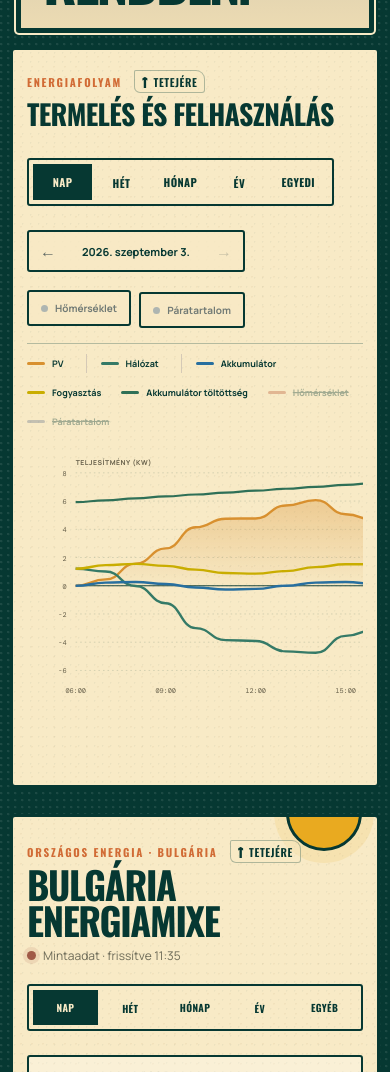
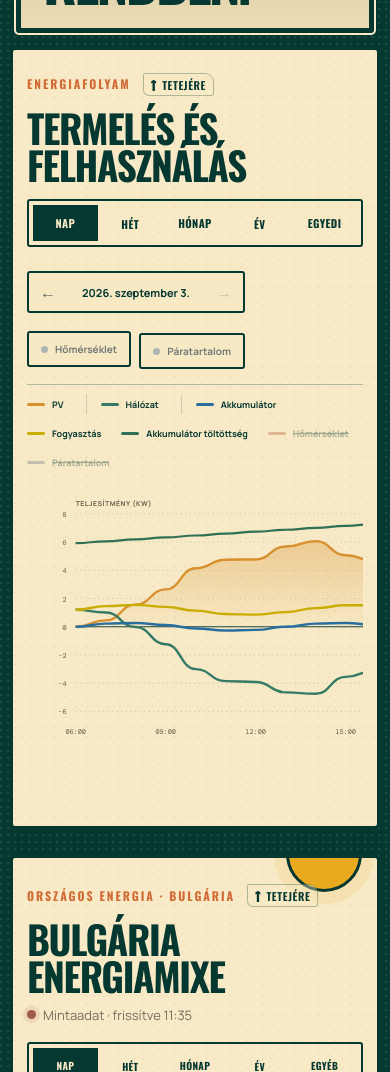
Before and after one commit to pisipite/pasztra-tech, a React (Vite) app: page / in a window 390 px wide. Shown: the part 496-1568 px from the top of the page. Built offline with nearby package versions, Linux system fonts and the light colour scheme; grey boxes are pictures that could not be loaded.

Commit message:
Unify dashboard block headers

```diff
--- a/src/BulgariaEnergyMix.tsx
+++ b/src/BulgariaEnergyMix.tsx
@@ -241,13 +241,13 @@ export function BulgariaEnergyMix({ data }: Props) {
 
   return (
     <article className="bulgaria-mix card" id="energiamix">
-      <div className="bulgaria-mix__head">
-        <div>
+      <div className="bulgaria-mix__head section-header">
+        <div className="section-header__lead">
           <div className="section-kicker"><p className="eyebrow">Országos energia · Bulgária</p><BackToTop /></div>
           <h2>Bulgária energiamixe</h2>
           <p className="bulgaria-mix__freshness"><i className={data.source === "live" ? "is-live" : ""} />{data.source === "live" ? "Élő adat" : "Mintaadat"} · frissítve {new Intl.DateTimeFormat("hu-HU", { hour: "2-digit", minute: "2-digit" }).format(new Date(data.updatedAt))}</p>
         </div>
-        <div className="period-tabs bulgaria-mix__tabs" role="tablist" aria-label="Bulgária energiamix időszaka">
+        <div className="period-tabs bulgaria-mix__tabs section-header__tools" role="tablist" aria-label="Bulgária energiamix időszaka">
           {periods.map((item) => <button key={item.key} role="tab" aria-selected={period === item.key} className={period === item.key ? "active" : ""} onClick={() => { setPeriod(item.key); setAnchor(new Date()); }}>{item.label}</button>)}
         </div>
       </div>
--- a/src/ConsumptionPlanner.tsx
+++ b/src/ConsumptionPlanner.tsx
@@ -223,7 +223,7 @@ export function ConsumptionPlanner({ data }: { data: DashboardData }) {
   }, [baseLoadKw, batterySettings, manualStart, trial]);
 
   if (!forecast || forecast.days.length < 3 || !slots.length) {
-    return <article className="planner-card card" id="fogyasztasi-proba"><div className="section-kicker"><p className="eyebrow">Interaktív próba</p><BackToTop /></div><h2>Fogyasztási próba</h2><p className="planner-empty">A következő 72 órás termelési előrejelzéssel együtt válik elérhetővé.</p></article>;
+    return <article className="planner-card card" id="fogyasztasi-proba"><header className="planner-head section-header"><div className="section-header__lead"><div className="section-kicker"><p className="eyebrow">Interaktív próba</p><BackToTop /></div><h2>Fogyasztási próba</h2><p className="planner-empty">A következő 72 órás termelési előrejelzéssel együtt válik elérhetővé.</p></div></header></article>;
   }
 
   const daySlots = slots.filter((slot) => slot.dayOffset === trial.dayOffset);
@@ -295,13 +295,13 @@ export function ConsumptionPlanner({ data }: { data: DashboardData }) {
 
   return (
     <article className="planner-card card planner-card--simple" id="fogyasztasi-proba">
-      <header className="planner-head">
-        <div>
+      <header className="planner-head section-header">
+        <div className="section-header__lead">
           <div className="section-kicker"><p className="eyebrow">Interaktív próba</p><BackToTop /></div>
           <h2>Honnan jön majd az energia?</h2>
           <p>Egyetlen próba-fogyasztás energiaigényét és időtartamát vizsgálhatod. A blokk mozgatható, a jobb széle pedig kihúzható.</p>
         </div>
-        <button className="planner-auto" onClick={() => setManualStart(undefined)}>Legjobb időpont keresése</button>
+        <button className="planner-auto section-header__tools" onClick={() => setManualStart(undefined)}>Legjobb időpont keresése</button>
       </header>
 
       <div className="planner-simple-inputs">
--- a/src/EnergyAnalytics.tsx
+++ b/src/EnergyAnalytics.tsx
@@ -189,12 +189,12 @@ export function EnergyAnalytics({ data, period, anchor, customStart, customEnd,
   return (
     <article className="energy-analysis card" id="energia">
       <span className="plant-sprout plant-sprout--energy" aria-hidden="true"><i /><i /><i /></span>
-      <div className="analysis-toolbar">
-        <div>
+      <div className="analysis-toolbar section-header">
+        <div className="section-header__lead">
           <div className="section-kicker"><p className="eyebrow">Energiafolyam</p><BackToTop /></div>
           <h2>Termelés és felhasználás</h2>
         </div>
-        <div className="period-tabs" role="tablist" aria-label="Időfelbontás">
+        <div className="period-tabs section-header__tools" role="tablist" aria-label="Időfelbontás">
           {periods.map((item) => (
             <button key={item.key} role="tab" aria-selected={period === item.key} className={period === item.key ? "active" : ""} onClick={() => onPeriodChange(item.key)}>{item.label}</button>
           ))}
--- a/src/SolarForecast.tsx
+++ b/src/SolarForecast.tsx
@@ -24,7 +24,7 @@ export function SolarForecast({ data }: Props) {
   }, [data.solar.energyChart, selectedDay, selectedIndex]);
 
   if (!forecast || !selectedDay) {
-    return <article className="forecast-card card" id="elojelzes"><div><div className="section-kicker"><p className="eyebrow">Előrejelzés</p><BackToTop /></div><h2>Az időjárási becslés a következő frissítéssel érkezik.</h2></div></article>;
+    return <article className="forecast-card card" id="elojelzes"><div className="forecast-head section-header"><div className="section-header__lead"><div className="section-kicker"><p className="eyebrow">Előrejelzés</p><BackToTop /></div><h2>Termelési előrejelzés</h2><p className="forecast-subtitle">Az időjárási becslés a következő frissítéssel érkezik.</p></div></div></article>;
   }
 
   const width = 1000;
@@ -47,13 +47,13 @@ export function SolarForecast({ data }: Props) {
   return (
     <article className="forecast-card card" id="elojelzes">
       <span className="sun-charm sun-charm--forecast" aria-hidden="true"><i /></span>
-      <div className="forecast-head">
-        <div>
+      <div className="forecast-head section-header">
+        <div className="section-header__lead">
           <div className="section-kicker"><p className="eyebrow">Előrejelzés</p><BackToTop /></div>
           <h2>Termelési előrejelzés</h2>
           <p className="forecast-subtitle">5 kWp rendszer · becsült 27° dőlés · dél–délnyugati tájolás</p>
         </div>
-        <div className="forecast-tabs" role="tablist" aria-label="Előrejelzési nap">
+        <div className="forecast-tabs section-header__tools" role="tablist" aria-label="Előrejelzési nap">
           {forecast.days.map((day, index) => <button key={day.date} role="tab" aria-selected={selectedIndex === index} className={selectedIndex === index ? "active" : ""} onClick={() => { setSelectedIndex(index); setHovered(null); }}>{day.label}</button>)}
         </div>
       </div>
--- a/src/SunHorizon.tsx
+++ b/src/SunHorizon.tsx
@@ -176,13 +176,13 @@ export function SunHorizon() {
 
   return (
     <section className="sun-horizon-card" id="napallas" aria-labelledby="sun-horizon-title" data-testid="sun-horizon">
-      <header className="sun-horizon-head">
-        <div>
+      <header className="sun-horizon-head section-header">
+        <div className="section-header__lead">
           <div className="section-kicker"><p className="eyebrow">Napállás</p><BackToTop /></div>
           <h2 id="sun-horizon-title">Nap és horizont</h2>
           <p>A nap pillanatnyi helyzete a pasztrai hegyoldal vázlatos körvonala fölött.</p>
         </div>
-        <span className={`sun-horizon-status${model.visible ? " is-visible" : ""}`}>
+        <span className={`sun-horizon-status section-header__tools${model.visible ? " is-visible" : ""}`}>
           <i aria-hidden="true" />{status}
         </span>
       </header>
--- a/src/components/DashboardCards.tsx
+++ b/src/components/DashboardCards.tsx
@@ -40,12 +40,13 @@ function SolarCard({ data, batterySoc, loading, onRefresh }: Pick<Props, "data"
     <article className="card solar-card" id="napelem">
       <div className="solar-orbit" aria-hidden="true"><i /><i /><i /></div>
       <span className="sun-charm sun-charm--solar" aria-hidden="true"><i /></span>
-      <div className="card__head">
-        <div>
+      <div className="card__head section-header section-header--dark">
+        <div className="section-header__lead">
           <div className="section-kicker"><p className="eyebrow eyebrow--light">Termelés</p><BackToTop /></div>
+          <h2>Napelemes rendszer</h2>
           <div className="system-status"><span className={`dot dot--${data.solar.status}`} />{solarStatusText(data.solar.status)}</div>
         </div>
-        <button className="refresh-button" onClick={onRefresh} disabled={loading}>{loading ? "Frissül…" : "Frissítés ↻"}</button>
+        <button className="refresh-button section-header__tools" onClick={onRefresh} disabled={loading}>{loading ? "Frissül…" : "Frissítés ↻"}</button>
       </div>
       <div className="solar-main">
         <div className="power-reading">
@@ -95,7 +96,7 @@ function ClimateCard({ data, climateSeries, climatePeriod, climateAnchor, climat
   if (!activeDevice) {
     return (
       <article className="card climate-card" id="klima">
-        <div className="card__head"><div><div className="section-kicker"><p className="eyebrow">Hőmérséklet</p><BackToTop /></div><h2>Nincs elérhető mérő</h2></div></div>
+        <div className="card__head section-header"><div className="section-header__lead"><div className="section-kicker"><p className="eyebrow">Hőmérséklet</p><BackToTop /></div><h2>Nincs elérhető mérő</h2></div></div>
       </article>
     );
   }
@@ -112,9 +113,9 @@ function ClimateCard({ data, climateSeries, climatePeriod, climateAnchor, climat
   return (
     <article className="card climate-card" id="klima">
       <span className="plant-sprout plant-sprout--climate" aria-hidden="true"><i /><i /><i /></span>
-      <div className="card__head">
-        <div><div className="section-kicker"><p className="eyebrow">Hőmérséklet</p><BackToTop /></div><h2>{activeDevice.room}</h2></div>
-        <span className={`comfort-badge ${comfortable ? "" : "comfort-badge--alert"}`}>{comfortable ? "Kellemes" : "Ellenőrizendő"}</span>
+      <div className="card__head section-header">
+        <div className="section-header__lead"><div className="section-kicker"><p className="eyebrow">Hőmérséklet</p><BackToTop /></div><h2>{activeDevice.room}</h2></div>
+        <span className={`comfort-badge section-header__tools ${comfortable ? "" : "comfort-badge--alert"}`}>{comfortable ? "Kellemes" : "Ellenőrizendő"}</span>
       </div>
       <div className="climate-reading">
         <div className="temperature"><strong>{activeDevice.temperatureC.toFixed(1)}°</strong><span>C</span></div>
--- a/src/styles.css
+++ b/src/styles.css
@@ -1847,3 +1847,61 @@ main { max-width: 1500px; padding-top: 28px; }
 }
 
 }
+
+/* Egységes blokkfejlécek — az Energiafolyam fejlécének plakát-tipográfiájával */
+.section-header {
+  display: flex;
+  align-items: flex-start;
+  justify-content: space-between;
+  gap: clamp(22px, 4vw, 56px);
+  width: 100%;
+}
+.section-header__lead {
+  flex: 1 1 auto;
+  min-width: 0;
+}
+.section-header .section-kicker { min-height: 29px; }
+.section-header .section-kicker .eyebrow {
+  margin: 0;
+  font-size: 12px;
+  line-height: 1.2;
+}
+.section-header h2,
+.bulgaria-mix .section-header h2 {
+  max-width: 960px;
+  margin: 10px 0 0;
+  color: var(--poster-deep);
+  font: 700 clamp(42px, 4.8vw, 68px)/.94 "Oswald", Impact, sans-serif;
+  letter-spacing: -.035em;
+  text-transform: uppercase;
+}
+.section-header__lead > p {
+  max-width: 720px;
+  margin: 11px 0 0;
+  color: #756d5d;
+  font-size: 13px;
+  line-height: 1.55;
+}
+.section-header__tools {
+  flex: 0 0 auto;
+  align-self: flex-start;
+}
+.section-header > .period-tabs,
+.section-header > .forecast-tabs { margin-top: 0; }
+.section-header--dark h2 { color: var(--poster-paper-light); }
+.section-header--dark .section-header__lead > p { color: rgba(248,234,198,.72); }
+.section-header--dark .system-status { margin-top: 11px; }
+
+@media (max-width: 820px) {
+  .section-header {
+    display: grid;
+    gap: 17px;
+  }
+  .section-header h2,
+  .bulgaria-mix .section-header h2 { font-size: clamp(36px, 10vw, 54px); }
+  .section-header > .period-tabs,
+  .section-header > .forecast-tabs { width: 100%; }
+  .section-header > .period-tabs button,
+  .section-header > .forecast-tabs button { flex: 1; min-width: 0; }
+  .section-header__tools { justify-self: start; }
+}
```
